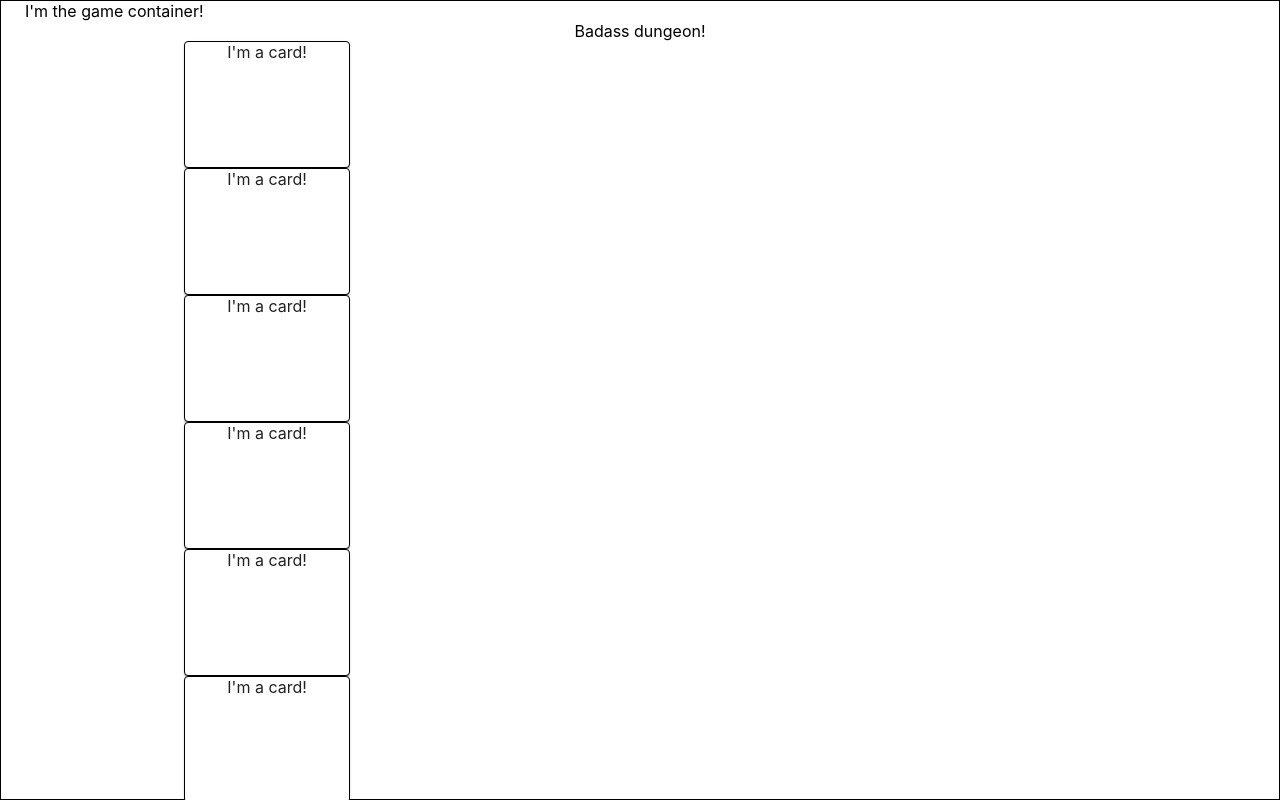
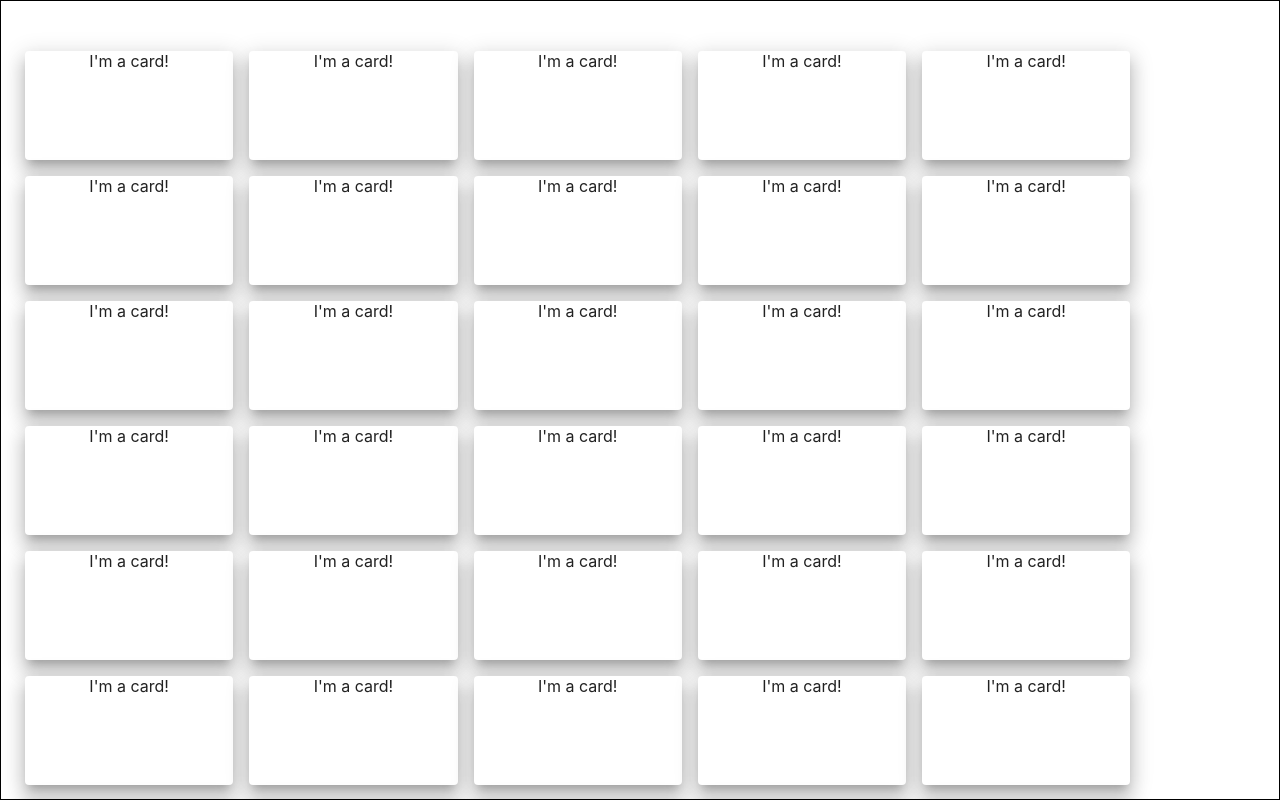
Before and after one commit to arturaszuta/card-warrior, a React (Create React App) app: page / in a window 1280 px wide. Shown: the top 800 px of the page. Built offline with nearby package versions, Linux system fonts and the light colour scheme.

Commit message:
Start adding card styling.

```diff
--- a/src/App.css
+++ b/src/App.css
@@ -71,10 +71,24 @@ html, body, #app, #app>div, #root {
 
 .dungeon-wrapper {
   text-align: center;
+  display: flex;
+  flex-wrap: wrap;
+  flex-direction: row;
+  padding-top: 50px;
 }
 
 .card {
+  width: 100%;
+  height: 100%;
+}
+
+.gridCard {
   width: 18%;
   height: 125px;
-  border: 1px solid black;
+  transition: transform .4s;
 }
+
+.gridCard:hover {
+  transform: scale(1.2);
+  cursor: pointer;
+}
--- a/src/components/Card.tsx
+++ b/src/components/Card.tsx
@@ -1,6 +1,6 @@
 import React from "react";
 import  styled  from "styled-components";
-import { Paper } from "@material-ui/core";
+import { Paper, Grid } from "@material-ui/core";
 
 const Card = () => {
 
@@ -14,9 +14,11 @@ const Card = () => {
   `;
 
     return(
-        <Paper className="card">
-            I'm a card!
-        </Paper>
+        <Grid item className="gridCard">
+            <Paper className="card" elevation={12}>
+                I'm a card!
+            </Paper>
+        </Grid>
     )
 }
 
--- a/src/components/Dungeon.tsx
+++ b/src/components/Dungeon.tsx
@@ -1,5 +1,5 @@
 import React from "react";
-import { Container } from "@material-ui/core";
+import { Container, Grid } from "@material-ui/core";
 import Card from "./Card";
 
 interface IDungeon {
@@ -25,10 +25,9 @@ const Dungeon = (props:IDungeon) => {
     const allCards = cardArray.map(e => <Card key={e}/>)
 
     return(
-        <Container className="dungeon-wrapper" maxWidth="md">
-            <p>Badass dungeon!</p>
+        <Grid className="dungeon-wrapper" spacing={2} container>
             {allCards}
-        </Container>
+        </Grid>
     )
 }
 
--- a/src/components/mainWindow.tsx
+++ b/src/components/mainWindow.tsx
@@ -57,7 +57,6 @@ const MainWindow = (props: any) => {
         //     }}
         // />
         <Container className="main-game-container" maxWidth="lg">
-            I'm the game container!
             <Dungeon size="small" />
         </Container>
 
```
